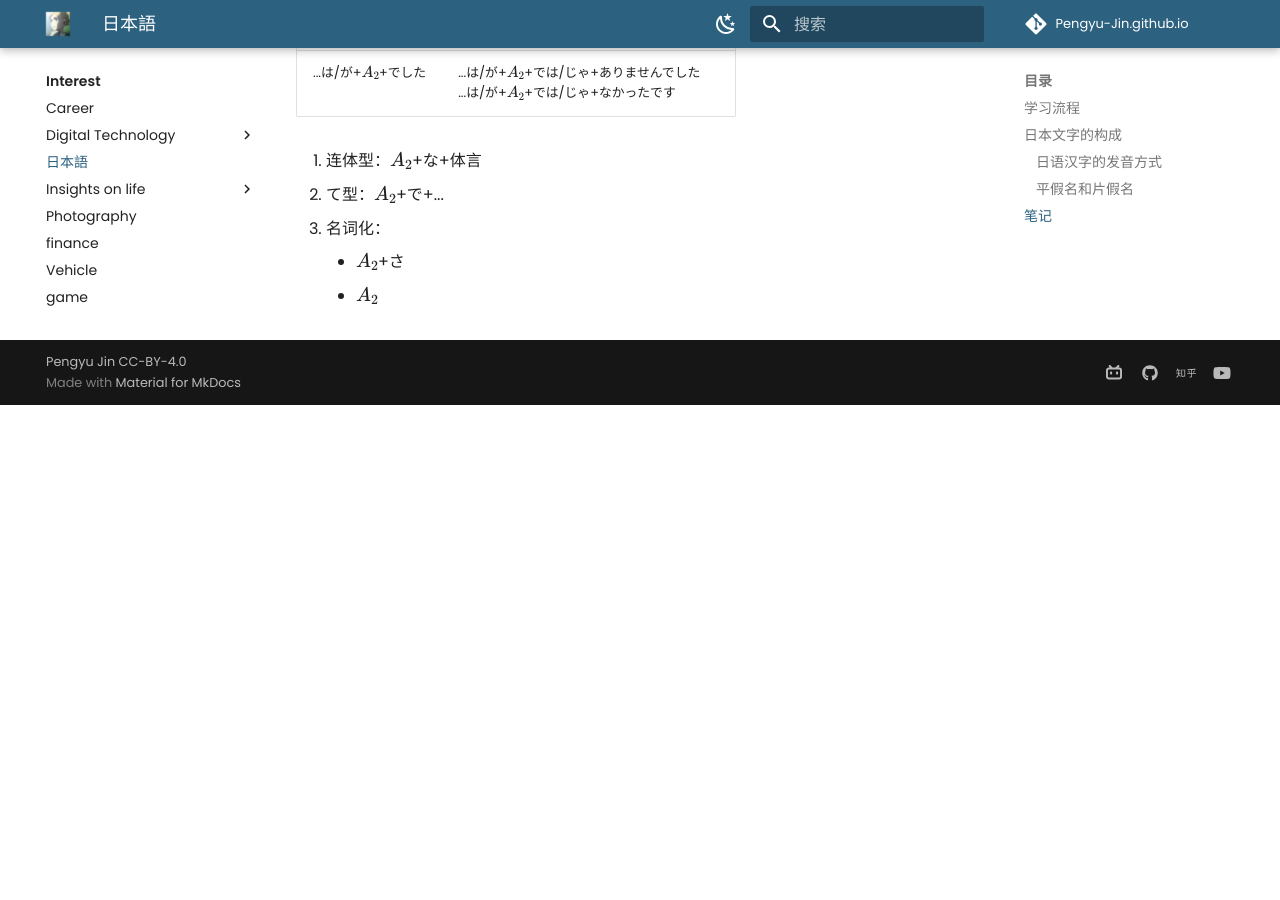
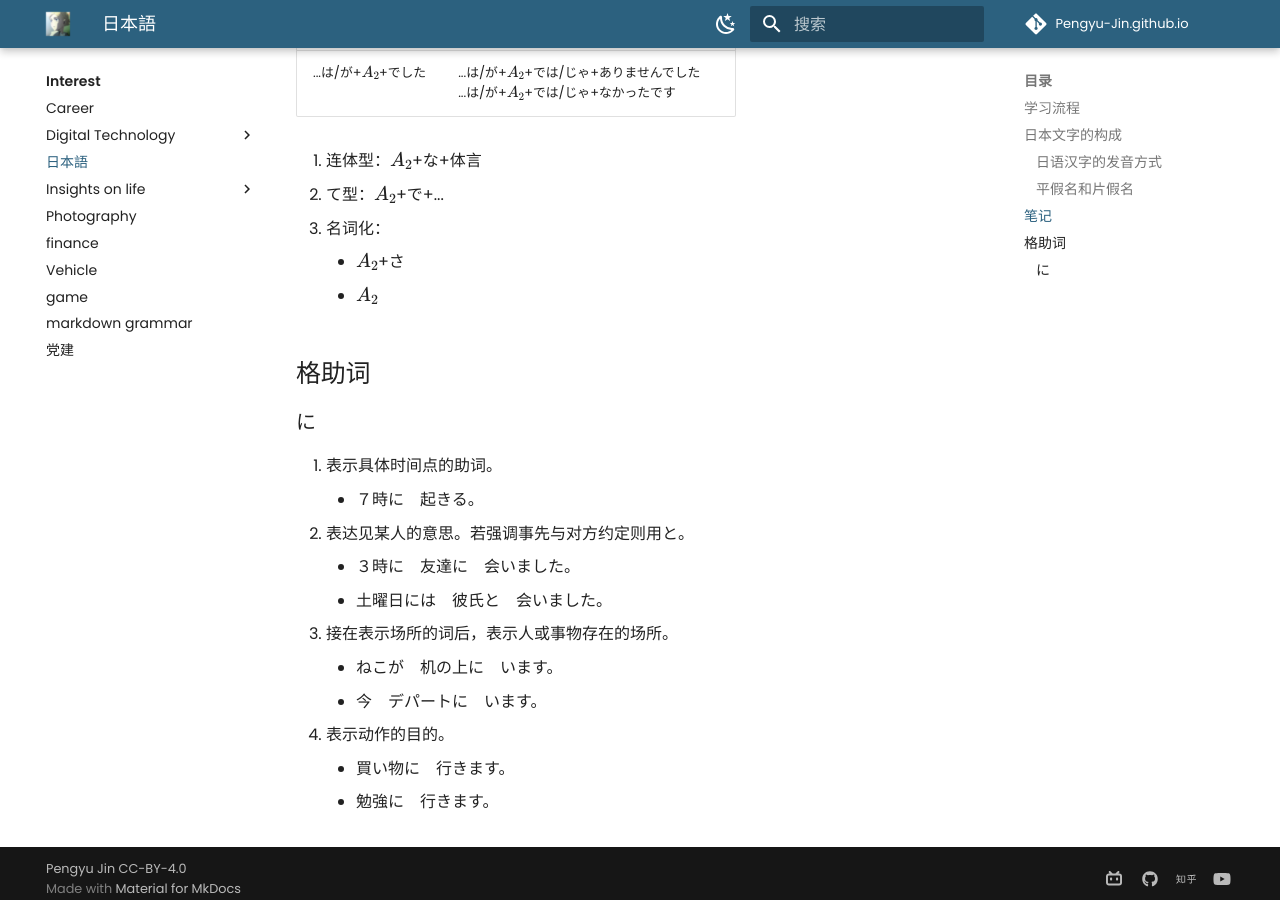
Before and after one commit to Pengyu-Jin/Pengyu-Jin.github.io, an MkDocs documentation site: the page built from docs/interest/JP-learn/50yin.md, in a window 1280 px wide and 900 px high, scrolled down 1996 px. Built offline with MkDocs 1.6.1 and Material for MkDocs 9.7.7, drawn with Linux system fonts in a browser that asks for light colours; comment, search, counter and statistics services are not loaded; before the commit the page ends 2401 px from its top, so only the background shows below that.

Commit message:
add ni kanji

```diff
--- a/docs/interest/JP-learn/50yin.md
+++ b/docs/interest/JP-learn/50yin.md
@@ -31,7 +31,6 @@
 片假名かたかな：片面不完整、假借、文字。只取假借汉字的一部分，多取自偏旁部首，来自汉字楷书，书写刚劲有力。
 
 假名的演化: [Made myself a kana chart](https://www.reddit.com/r/LearnJapanese/comments/19bnii2/made_myself_a_kana_chart/?tl=zh-hans){:target="_blank"}、[Development of hiragana and katakana](https://en.wikipedia.org/wiki/Kana#/media/File%3AFlowRoot3824.svg){:target="_blank}
-
 
 ## 笔记
 名词
@@ -87,3 +86,20 @@
 3. 名词化：
     -  \(A_{2}\)+さ
     -  \(A_{2}\)
+
+
+## 格助词
+
+### に
+
+1. 表示具体时间点的助词。
+    - ７時に　起きる。
+2. 表达见某人的意思。若强调事先与对方约定则用と。
+    -  ３時に　友達に　会いました。
+    -  土曜日には　彼氏と　会いました。
+3. 接在表示场所的词后，表示人或事物存在的场所。
+    - ねこが　机の上に　います。
+    - 今　デパートに　います。
+4. 表示动作的目的。
+    - 買い物に　行きます。
+    - 勉強に　行きます。
```
